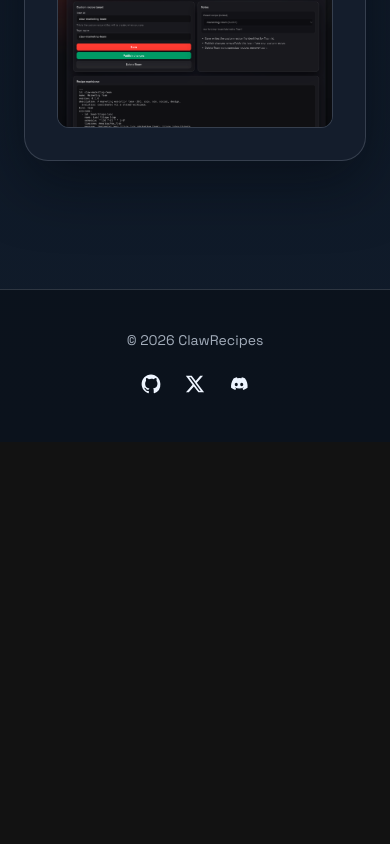
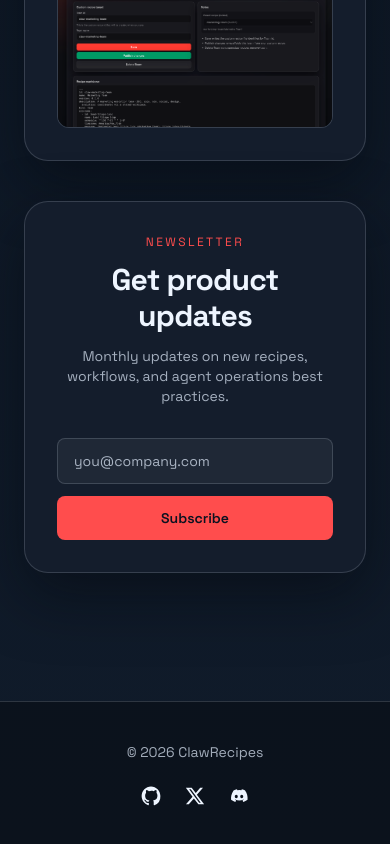
Before and after one commit to JIGGAI/ClawMarket, a Next.js app: page /plugins/kitchen in a window 390 px wide. Shown: the part 4756-5600 px from the top of the page. Before the commit the page ends 5198 px from the top, so only its background shows below. Built offline with nearby package versions, Linux system fonts and the light colour scheme; no server answers.

Commit message:
feat: fixing responsive

```diff
--- a/src/app/plugins/kitchen/page.tsx
+++ b/src/app/plugins/kitchen/page.tsx
@@ -3,6 +3,7 @@ import Link from "next/link";
 
 import { ScreenshotGrid } from "@/components/ScreenshotGrid";
 import { CopyLineButton } from "@/components/CopyLineButton";
+import { NewsletterSubscribeForm } from "@/components/NewsletterSubscribeForm";
 
 export const metadata = {
   title: "Kitchen Plugin – ClawRecipes",
@@ -151,6 +152,17 @@ export default function KitchenPluginPage() {
             <ScreenshotGrid items={teamScreens} columns="2" />
           </div>
         </section>
+
+        <section className="mt-10 rounded-3xl border border-[var(--border)] bg-[color:var(--card)] p-8 shadow-[var(--shadow)] lg:p-10">
+          <div className="text-center">
+            <p className="text-xs uppercase tracking-[0.2em] text-[color:var(--coral-bright)]">Newsletter</p>
+            <h3 className="mt-3 text-3xl font-bold tracking-tight text-[var(--text)]">Get product updates</h3>
+            <p className="mt-3 text-sm text-[var(--muted)]">
+              Monthly updates on new recipes, workflows, and agent operations best practices.
+            </p>
+          </div>
+          <NewsletterSubscribeForm />
+        </section>
       </div>
     </main>
   );
```
